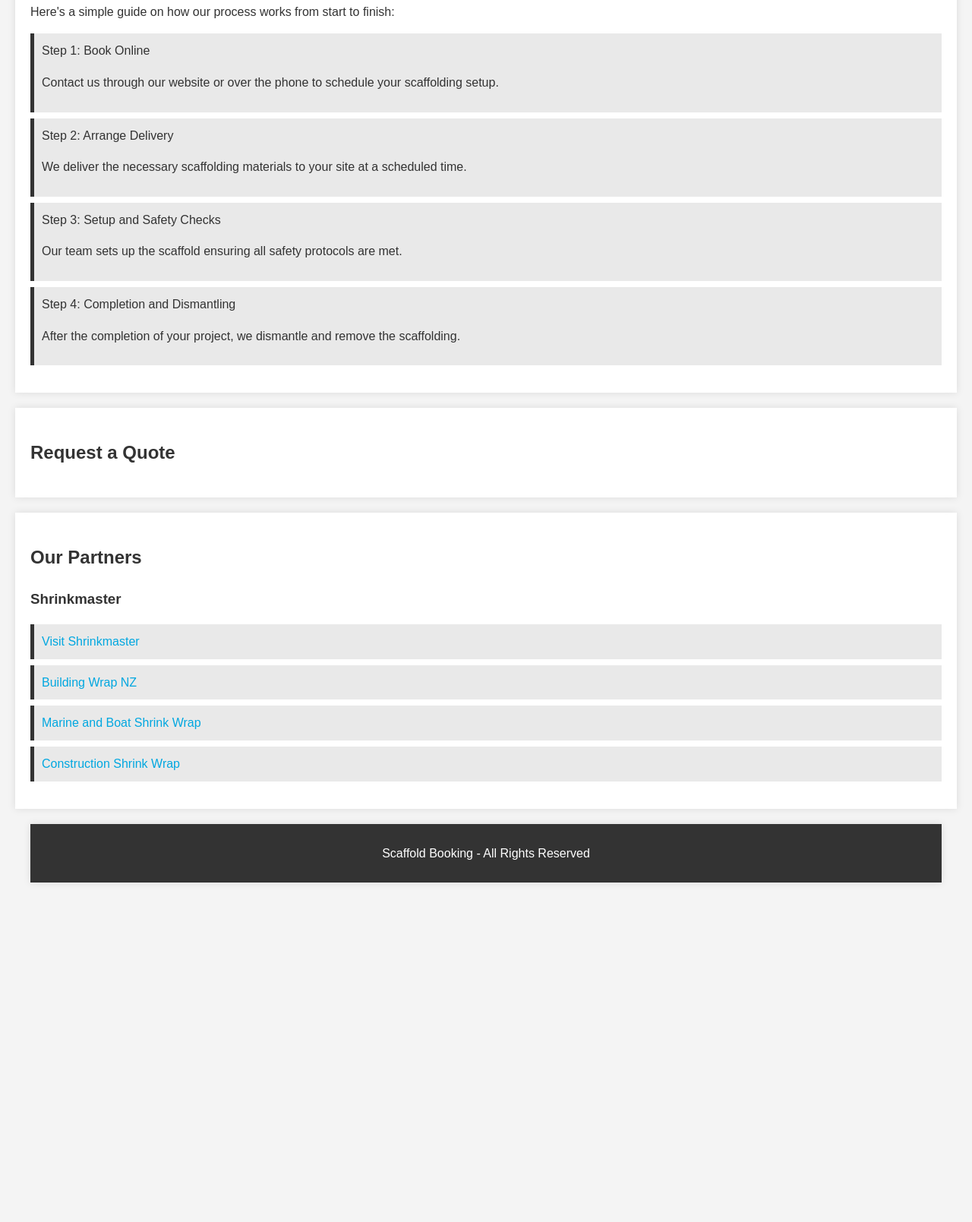
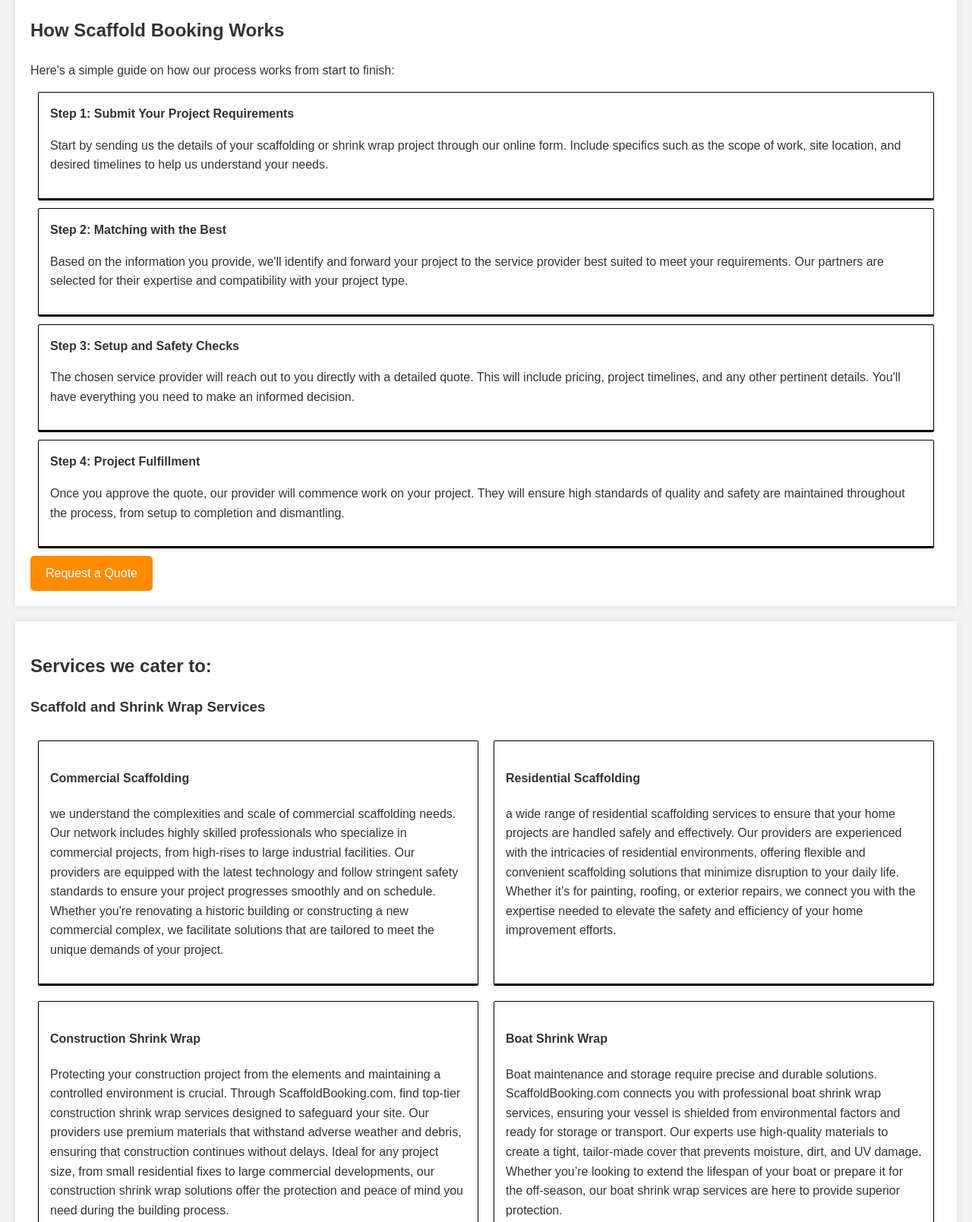
Before and after one commit to MathewWaters/scaffoldbooking.com, a plain HTML site: page index.html in a window 1280 px wide. Shown: the part 395-2004 px from the top of the page at 76% size. Before the commit the page ends 1577 px from the top, so only its background shows below. Drawn offline with Linux system fonts and the light colour scheme.

Commit message:
Add files via upload

```diff
--- a/index.html
+++ b/index.html
@@ -7,121 +7,80 @@
 
 	<meta name="description" content="Explore top-rated scaffolding and shrink wrap services at ScaffoldBooking.com. We provide reliable and safe scaffolding solutions for all project sizes, ensuring your construction needs are met efficiently. Get instant quotes and book online today!">
     <link rel="canonical" href="https://scaffoldbooking.com/">
-    <link rel="stylesheet" type="text/css" href="./index_files/vkto.css" media="all">
-    <style>
-        body {
-            font-family: Arial, sans-serif;
-            line-height: 1.6;
-            margin: 0;
-            padding: 0;
-            color: #333;
-            background-color: #f4f4f4;
-        }
-        header, section, footer {
-            max-width: 1200px;
-            margin: 20px auto;
-            padding: 20px;
-            background: #fff;
-            box-shadow: 0 0 10px rgba(0,0,0,0.1);
-        }
-        .logo img {
-            width: 150px;
-            height: auto;
-        }
-        h1, h2 {
-            color: #333;
-        }
-        ul {
-            list-style-type: none;
-            padding: 0;
-        }
-        ul li {
-            background: #e9e9e9;
-            margin: 8px 0;
-            padding: 10px;
-            border-left: 5px solid #333;
-        }
-        a {
-            color: #00a7e0;
-            text-decoration: none;
-        }
-        a:hover {
-            color: #005670;
-        }
-        .testimonials blockquote {
-            font-style: italic;
-            background: #e9e9e9;
-            border-left: 10px solid #333;
-            margin: 10px;
-            padding: 10px;
-        }
-        footer {
-            text-align: center;
-            padding: 10px 0;
-            margin-top: 20px;
-            background: #333;
-            color: #fff;
-        }
-        .partners h3, .partners li {
-            margin-top: 5px;
-        }
-        .svg-inline--fa {
-            width: 24px;
-            height: 24px;
-        }
-        form {
-            background: #f8f8f8;
-            padding: 20px;
-            margin-top: 20px;
-        }
-        form label, form input, form select, form textarea {
-            display: block;
-            width: 90%;
-            margin: 10px auto;
-        }
-        form input, form select, form textarea {
-            padding: 8px;
-            border: 1px solid #ccc;
-            border-radius: 4px;
-        }
-        form input[type="submit"] {
-            background: #333;
-            color: white;
-            border: none;
-            cursor: pointer;
-        }
-        form input[type="submit"]:hover {
-            background: #555;
-        }
-    </style>
+    <link rel="stylesheet" type="text/css" href="style.css" media="all">
+
 </head>
 <body>
     <header>
         <h1>Scaffold Booking</h1>
         <h2>Covering Auckland, New Zealand</h2>
-        <p>Scaffold Booking is a leading provider of scaffolding services operating in Auckland, New Zealand. With over two decades of experience, our team of trained personnel ensures your projects are executed safely and efficiently.</p>
+        <p>Scaffold Booking is a leading provider of scaffolding and shrink wrap services operating in Auckland, New Zealand. We are your connection hub for all your scaffolding and shrink wrap needs. Whether you're a business looking to install scaffolding or in need of protective shrink wrap solutions,
+            we're here to facilitate a seamless match with top-notch service providers. Our platform is designed with simplicity and efficiency in mind, ensuring you can find and book the
+            necessary services with just a few clicks. We pride ourselves on our commitment to safety, reliability, and customer satisfaction. Here's how it works: simply enter your
+            project details, and we'll connect you with vetted professionals in your area. Choose the provider that best fits your needs and let us help you take your project to new
+            heights!</p>
     </header>
 
     <section class="process">
         <h2>How Scaffold Booking Works</h2>
         <p>Here's a simple guide on how our process works from start to finish:</p>
-        <ul>
-            <li>Step 1: Book Online
-                <p>Contact us through our website or over the phone to schedule your scaffolding setup.</p>
-            </li>
-            <li>Step 2: Arrange Delivery
-                <p>We deliver the necessary scaffolding materials to your site at a scheduled time.</p>
-            </li>
-            <li>Step 3: Setup and Safety Checks
-                <p>Our team sets up the scaffold ensuring all safety protocols are met.</p>
-            </li>
-            <li>Step 4: Completion and Dismantling
-                <p>After the completion of your project, we dismantle and remove the scaffolding.</p>
-            </li>
-        </ul>
+
+        <div id="process-flex">
+            <div class="process-cols">
+                <b>Step 1: Submit Your Project Requirements </b>
+                <p>Start by sending us the details of your scaffolding or shrink wrap project through our online form. Include specifics such as the scope of work, site location, and desired timelines to help us understand your needs.</p>
+            </div>
+
+            <div class="process-cols">
+                <b>Step 2: Matching with the Best </b>
+                    <p>Based on the information you provide, we'll identify and forward your project to the service provider best suited to meet your requirements. Our partners are selected for their expertise and compatibility with your project type.</p>
+                </b>
+            </div>
+
+            <div class="process-cols">
+                <b>Step 3: Setup and Safety Checks</b>
+                <p>The chosen service provider will reach out to you directly with a detailed quote. This will include pricing, project timelines, and any other pertinent details. You'll have everything you need to make an informed decision.</p>
+            </div>
+
+            <div class="process-cols">
+                <b>Step 4: Project Fulfillment </b>
+                <p>Once you approve the quote, our provider will commence work on your project. They will ensure high standards of quality and safety are maintained throughout the process, from setup to completion and dismantling.</p>
+            </div>
+
+        </div>
+        <a href="#yourproject" class="button1">Request a Quote</a>
     </section>
 
-    <section class="testimonials">
+	<section class="services">
+        <h2>Services we cater to:</h2>
+		<h3>Scaffold and Shrink Wrap Services</h3>
+
+        <div id="services-flex">
+            <div class="services-cols">
+                <h4>Commercial Scaffolding </h4>
+                <p>we understand the complexities and scale of commercial scaffolding needs. Our network includes highly skilled professionals who specialize in commercial projects, from high-rises to large industrial facilities. Our providers are equipped with the latest technology and follow stringent safety standards to ensure your project progresses smoothly and on schedule. Whether you're renovating a historic building or constructing a new commercial complex, we facilitate solutions that are tailored to meet the unique demands of your project.</p>
+            </div>
+
+            <div class="services-cols">
+                <H4>Residential Scaffolding</H4>
+                <p>a wide range of residential scaffolding services to ensure that your home projects are handled safely and effectively. Our providers are experienced with the intricacies of residential environments, offering flexible and convenient scaffolding solutions that minimize disruption to your daily life. Whether it’s for painting, roofing, or exterior repairs, we connect you with the expertise needed to elevate the safety and efficiency of your home improvement efforts.</p>
+            </div>
+
+
+            <div class="services-cols">
+                <H4>Construction Shrink Wrap</H4>
+                <p>Protecting your construction project from the elements and maintaining a controlled environment is crucial. Through ScaffoldBooking.com, find top-tier construction shrink wrap services designed to safeguard your site. Our providers use premium materials that withstand adverse weather and debris, ensuring that construction continues without delays. Ideal for any project size, from small residential fixes to large commercial developments, our construction shrink wrap solutions offer the protection and peace of mind you need during the building process.</p>
+            </div>
+
+            <div class="services-cols">
+                <H4>Boat Shrink Wrap</H4>
+                <p>Boat maintenance and storage require precise and durable solutions. ScaffoldBooking.com connects you with professional boat shrink wrap services, ensuring your vessel is shielded from environmental factors and ready for storage or transport. Our experts use high-quality materials to create a tight, tailor-made cover that prevents moisture, dirt, and UV damage. Whether you’re looking to extend the lifespan of your boat or prepare it for the off-season, our boat shrink wrap services are here to provide superior protection.</p>
+            </div>
+        </div>
+    </section>
+
+
+    <section class="testimonials yourproject" id="yourproject">
         <h2>Request a Quote</h2>
 	<script type="text/javascript" src="https://form.jotform.com/jsform/241120921351846"></script>
     </section>
--- /dev/null
+++ b/style.css
@@ -0,0 +1,132 @@
+        body {
+            font-family: Arial, sans-serif;
+            line-height: 1.6;
+            margin: 0;
+            padding: 0;
+            color: #333;
+            background-color: #f4f4f4;
+        }
+        header, section, footer {
+            max-width: 1200px;
+            margin: 20px auto;
+            padding: 20px;
+            background: #fff;
+            box-shadow: 0 0 10px rgba(0,0,0,0.1);
+        }
+        .logo img {
+            width: 150px;
+            height: auto;
+        }
+        h1, h2 {
+            color: #333;
+        }
+        ul {
+            list-style-type: none;
+            padding: 0;
+        }
+        ul li {
+            background: #e9e9e9;
+            margin: 8px 0;
+            padding: 10px;
+            border-left: 5px solid #333;
+        }
+        a {
+            color: #00a7e0;
+            text-decoration: none;
+        }
+        a:hover {
+            color: #005670;
+        }
+        .testimonials blockquote {
+            font-style: italic;
+            background: #e9e9e9;
+            border-left: 10px solid #333;
+            margin: 10px;
+            padding: 10px;
+        }
+        footer {
+            text-align: center;
+            padding: 10px 0;
+            margin-top: 20px;
+            background: #333;
+            color: #fff;
+        }
+        .partners h3, .partners li {
+            margin-top: 5px;
+        }
+        .svg-inline--fa {
+            width: 24px;
+            height: 24px;
+        }
+        form {
+            background: #f8f8f8;
+            padding: 20px;
+            margin-top: 20px;
+        }
+        form label, form input, form select, form textarea {
+            display: block;
+            width: 90%;
+            margin: 10px auto;
+        }
+        form input, form select, form textarea {
+            padding: 8px;
+            border: 1px solid #ccc;
+            border-radius: 4px;
+        }
+        form input[type="submit"] {
+            background: #333;
+            color: white;
+            border: none;
+            cursor: pointer;
+        }
+        form input[type="submit"]:hover {
+            background: #555;
+        }
+
+     #services-flex {
+            display: flex;
+            flex-wrap: wrap;
+            justify-content: space-around;
+        }
+
+
+        .services-cols {
+            padding: 15px;
+            flex: 1 1 45%; /* Each box will take up 45% of the container width */
+            margin: 10px; /* Optional: adds some space between the columns */
+            box-shadow: 0 2px 5px rgba(0,0,0,0.1); /* Optional: adds shadow for better visibility */
+            border: solid 1px black;
+            border-radius: 2px;
+            border-bottom: solid 3px black;
+        }
+
+        .button1 {
+            display: inline-block; /* Ensures the link behaves like a button */
+            background-color: #FF8C00; /* Dark Orange as the primary background */
+            color: white; /* Text color */
+            padding: 10px 20px; /* Padding around the text */
+            border: none; /* No border */
+            border-radius: 5px; /* Rounded corners */
+            font-size: 16px; /* Text size */
+            text-align: center; /* Center text inside the link */
+            text-decoration: none; /* No underline */
+            cursor: pointer; /* Cursor indicates clickable */
+            transition: background-color 0.3s; /* Smooth transition for background color */
+        }
+
+        .button1:hover {
+            background-color: #FFA500; /* Lighter Orange on hover */
+            color: white;
+        }
+
+
+
+        .process-cols {
+            padding: 15px;
+            flex: 1 1 100%; /* Each box will take up 45% of the container width */
+            margin: 10px; /* Optional: adds some space between the columns */
+            box-shadow: 0 2px 5px rgba(0,0,0,0.1); /* Optional: adds shadow for better visibility */
+            border: solid 1px black;
+            border-radius: 2px;
+            border-bottom: solid 3px black;
+        }
```
